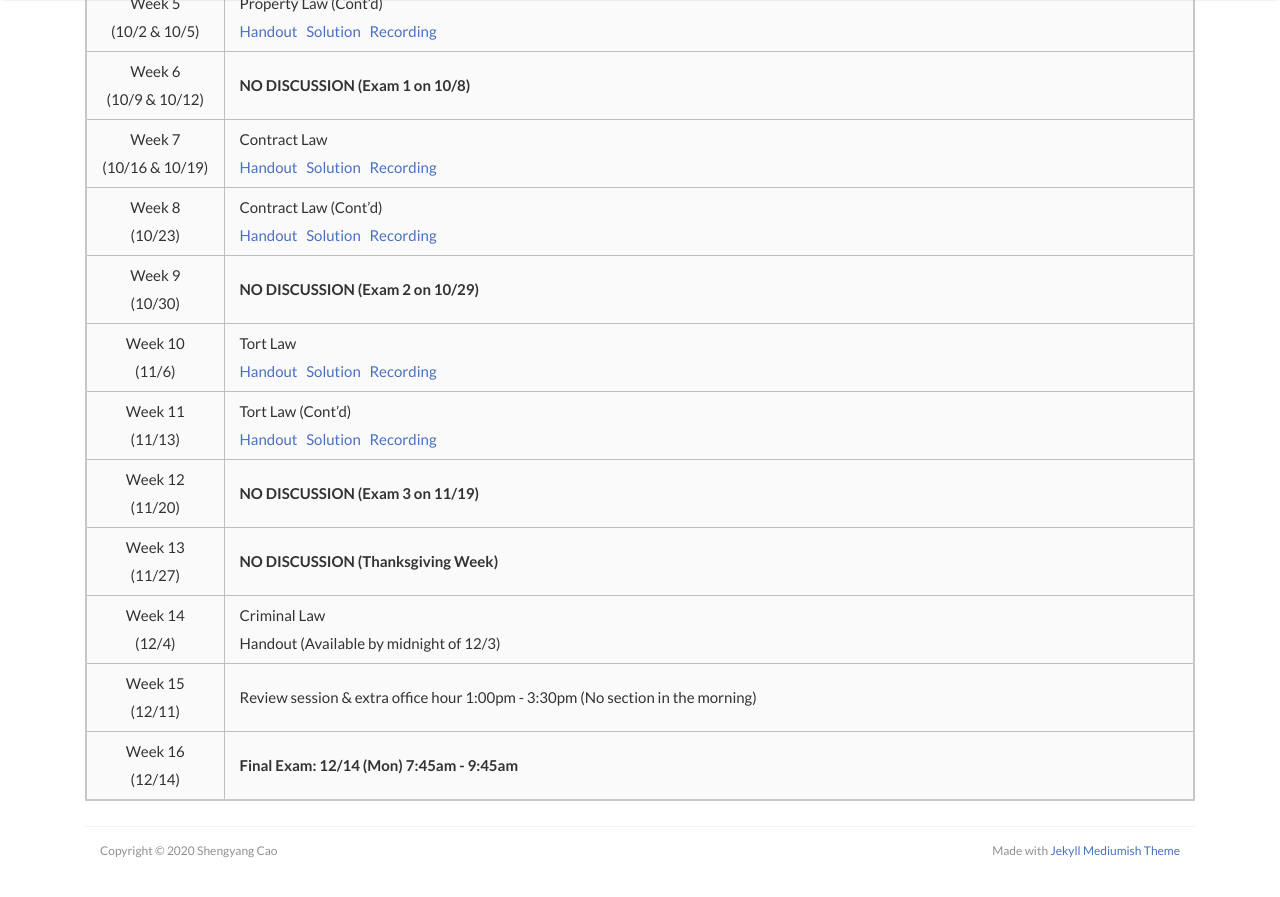
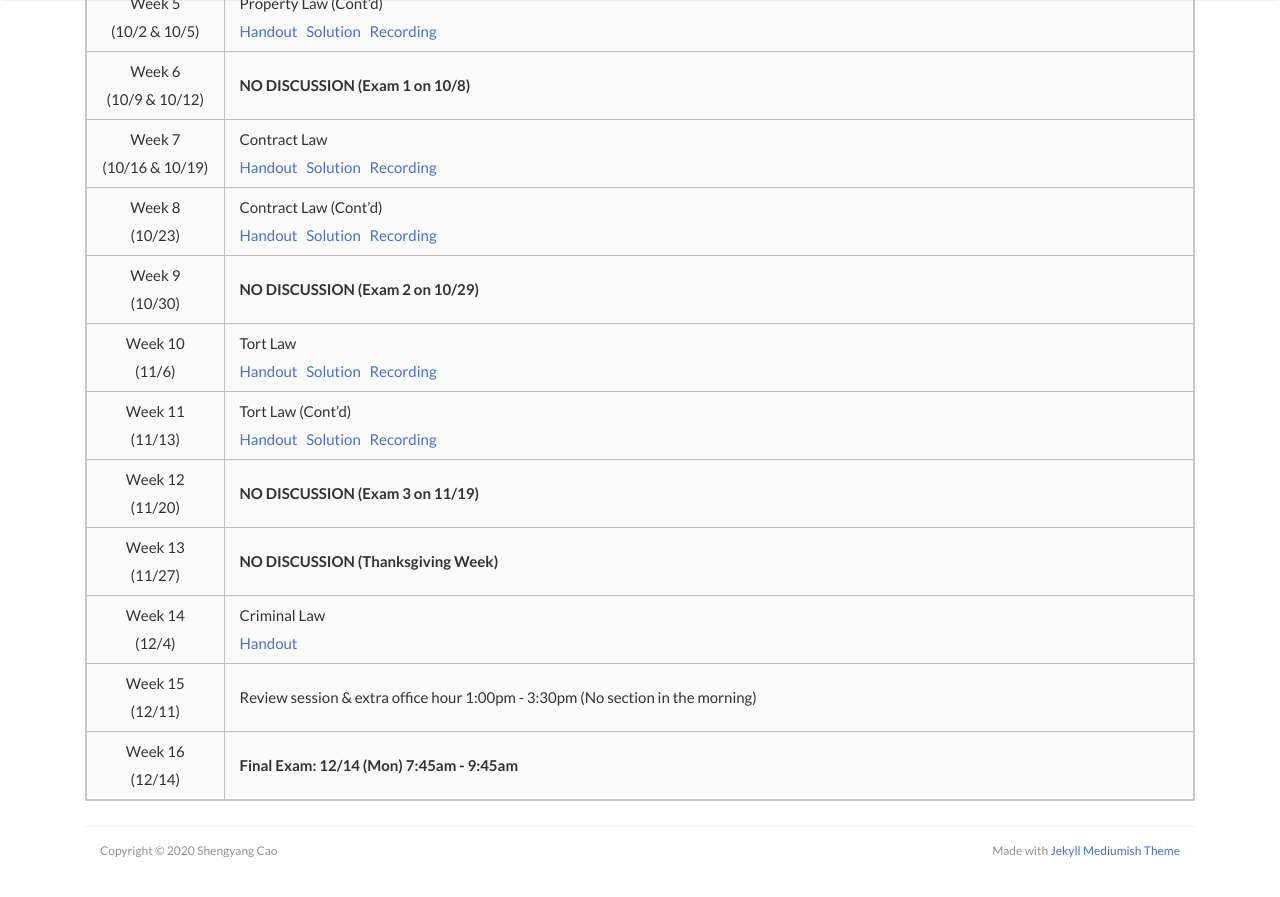
Before and after one commit to scaotravis/scaotravis.github.io, a Jekyll site: the page built from _posts/2020-08-04-teaching-fa-522.md, in a window 1280 px wide and 900 px high, scrolled down 1174 px. Shown: the top 897 px of the window. Built offline with Jekyll 4.4.1, drawn with Linux system fonts in a browser that asks for light colours; nearby versions of some CDN libraries; comment, search, counter and statistics services are not loaded.

Commit message:
dis 9: upload handout

```diff
--- a/_posts/2020-08-04-teaching-fa-522.md
+++ b/_posts/2020-08-04-teaching-fa-522.md
@@ -42,6 +42,6 @@ permalink: /teaching/fa20-522
 | Week 11 <br> (11/13) | Tort Law (Cont'd) <br> [Handout]({{ site.url }}/downloads/teaching/fa20-522/522_fa20_dis-8_handout.pdf) &nbsp; [Solution]({{ site.url }}/downloads/teaching/fa20-522/522_fa20_dis-8_sol.pdf) &nbsp; [Recording](https://us-lti.bbcollab.com/recording/2d74767f916246d29625a8261d7b322c)|
 | Week 12 <br> (11/20) | **NO DISCUSSION (Exam 3 on 11/19)** |
 | Week 13 <br> (11/27) | **NO DISCUSSION (Thanksgiving Week)** |
-| Week 14 <br> (12/4) | Criminal Law <br> Handout (Available by midnight of 12/3) |
+| Week 14 <br> (12/4) | Criminal Law <br> [Handout]({{ site.url }}/downloads/teaching/fa20-522/522_fa20_dis-9_handout.pdf) |
 | Week 15 <br> (12/11) | Review session & extra office hour 1:00pm - 3:30pm (No section in the morning) |
 | Week 16 <br> (12/14) | **Final Exam: 12/14 (Mon) 7:45am - 9:45am** |
```
Also changed, not shown: 6 other files.
